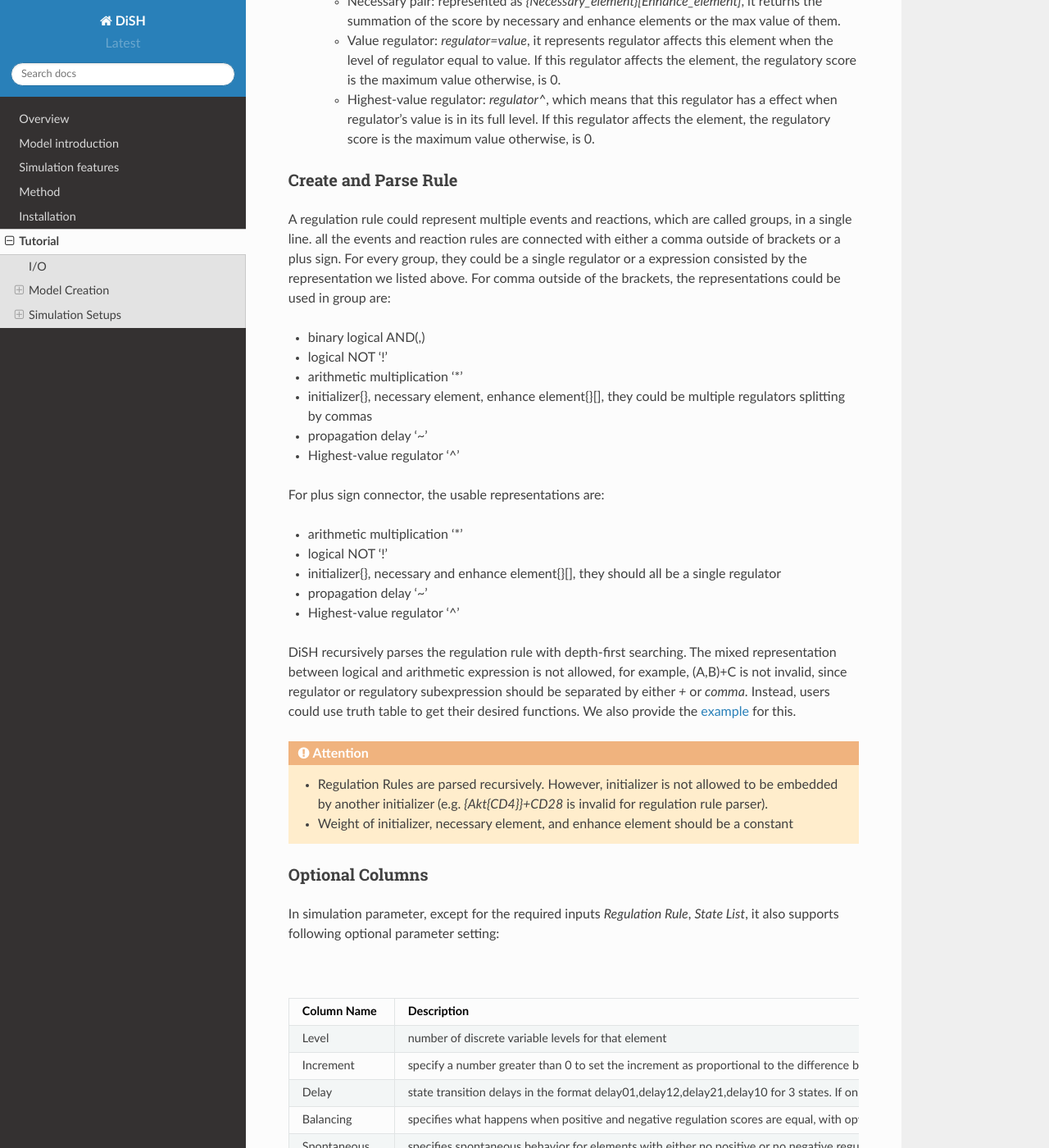
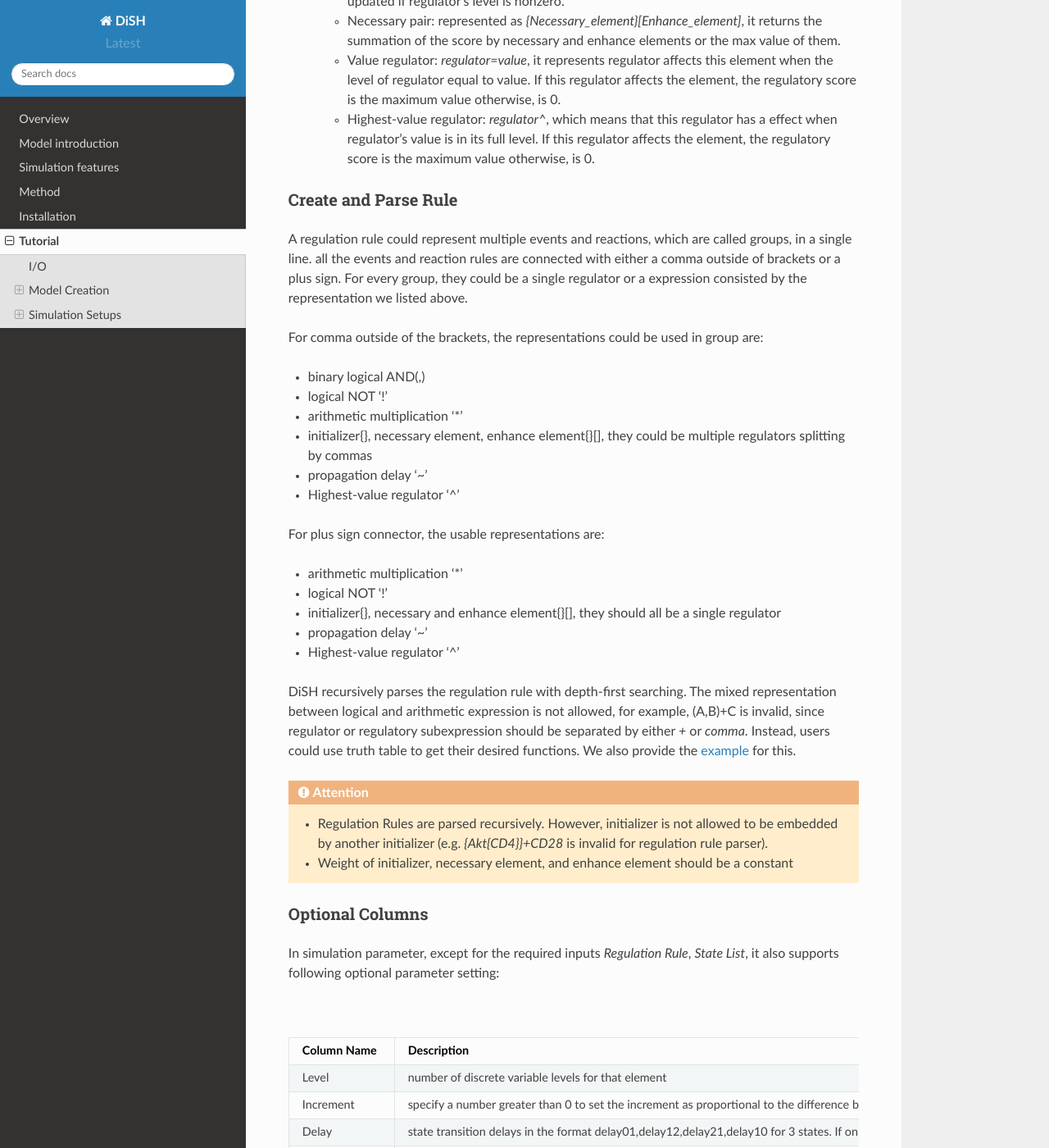
Before and after one commit to pitt-miskov-zivanov-lab/DiSH, a Sphinx documentation site: the page built from docs/Tutorial.rst, in a window 1280 px wide and 1400 px high, scrolled down 2874 px. Shown: the whole window at 82% size. Built offline with Sphinx 7.4.7 and the Read the Docs theme 2.0.0, drawn with Linux system fonts in a browser that asks for light colours; pages that are not in the unit, such as notebooks, are missing from menus; part of the change alters nothing that is shown; some of the changed text lies outside the part shown.

Commit message:
Update Tutorial.rst

```diff
--- a/docs/Tutorial.rst
+++ b/docs/Tutorial.rst
@@ -1,6 +1,6 @@
 Tutorial
 ========
-This is a tutorial for DiSH simulator.
+This is a tutorial for DiSH simulator. The simulation typically involves in two steps, model creation and simulation setups.
 
 I/O
 ---------
@@ -189,6 +189,7 @@ Create and Parse Rule
 ~~~~~~~~~~~~~~~~~~~~~~~~
 A regulation rule could represent multiple events and reactions, which are called groups, in a single line. all the events and reaction rules are connected with either a comma outside of brackets or a plus sign.
 For every group, they could be a single regulator or a expression consisted by the representation we listed above.
+
 For comma outside of the brackets, the representations could be used in group are:
 
 - binary logical AND(,)
@@ -207,7 +208,7 @@ For plus sign connector, the usable representations are:
 - Highest-value regulator '^'
 
 DiSH recursively parses the regulation rule with depth-first searching.
-The mixed representation between logical and arithmetic expression is not allowed, for example, (A,B)+C is not invalid, since regulator or regulatory subexpression should be separated by either `+` or `comma`.
+The mixed representation between logical and arithmetic expression is not allowed, for example, (A,B)+C is invalid, since regulator or regulatory subexpression should be separated by either `+` or `comma`.
 Instead, users could use truth table to get their desired functions. We also provide the `example <https://github.com/pitt-miskov-zivanov-lab/DiSH/tree/main/example/input>`_ for this.
 
 
@@ -340,7 +341,7 @@ make your setups for simulation:
     output_basename = os.path.join(output_path, 'example_traces_test')
     scenarios_sorted = [str(x) for x in scenarios]
 
-simulate the dynamics:
+Finally, your simulation are good to go! Summarize the setups in the function and run your script!:
 
 .. code-block:: Python
 
```
